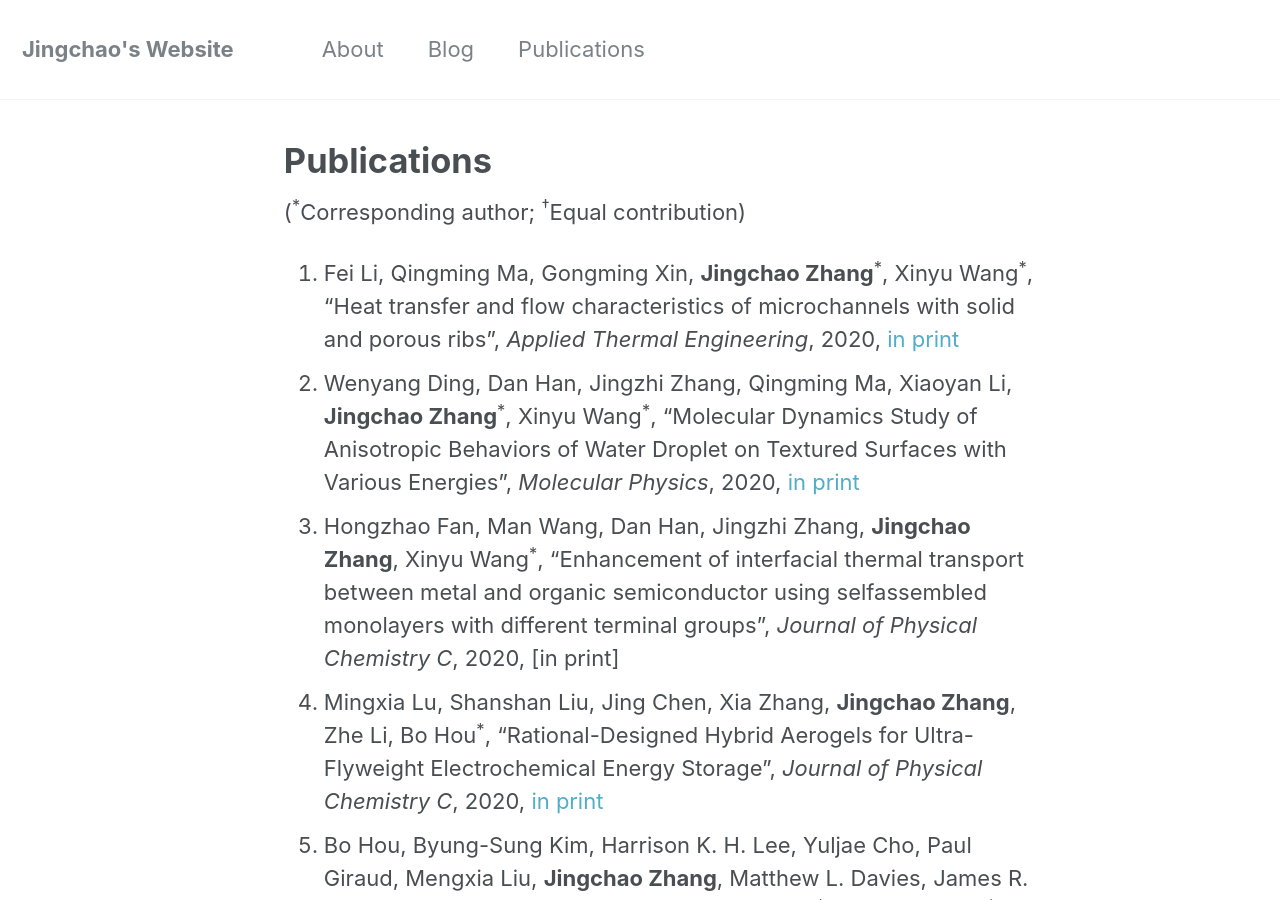
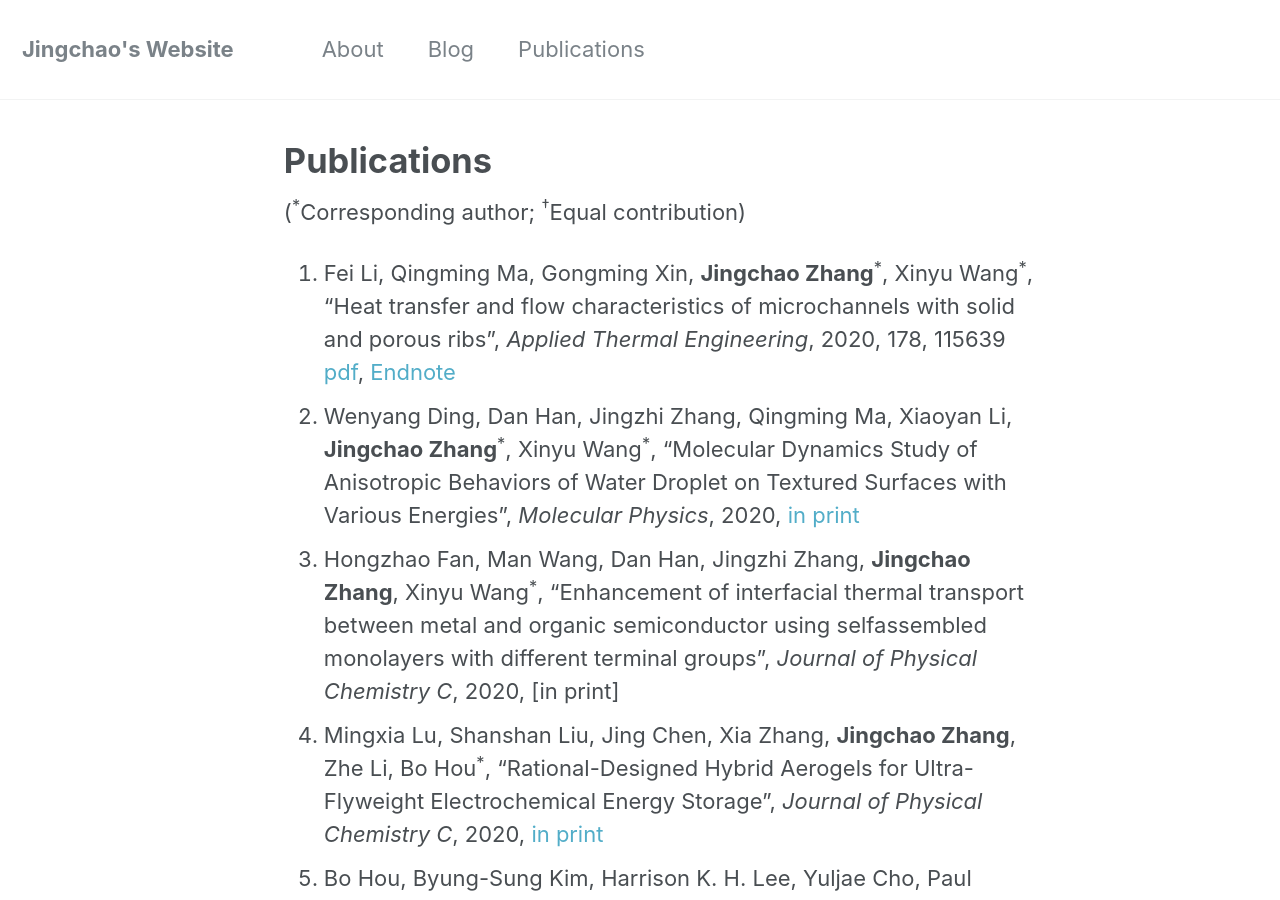
Before and after one commit to JingchaoZhang/JingchaoZhang.github.io, a Jekyll site: the page built from _pages/publications.md, in a window 1280 px wide and 900 px high. Built offline with Jekyll 4.4.1, drawn with Linux system fonts in a browser that asks for light colours.

Commit message:
Update publications.md

```diff
--- a/_pages/publications.md
+++ b/_pages/publications.md
@@ -7,7 +7,7 @@ author_profile: false
 
 (<sup>\*</sup>Corresponding author; <sup>†</sup>Equal contribution)
 
-1. Fei Li, Qingming Ma, Gongming Xin, **Jingchao Zhang**<sup>\*</sup>, Xinyu Wang<sup>\*</sup>, "Heat transfer and flow characteristics of microchannels with solid and porous ribs", *Applied Thermal Engineering*, 2020, [in print](https://www.sciencedirect.com/science/article/abs/pii/S1359431120331215)
+1. Fei Li, Qingming Ma, Gongming Xin, **Jingchao Zhang**<sup>\*</sup>, Xinyu Wang<sup>\*</sup>, "Heat transfer and flow characteristics of microchannels with solid and porous ribs", *Applied Thermal Engineering*, 2020, 178, 115639 [pdf](https://drive.google.com/file/d/1L4Ve3W8WaWSMiDQL0IOmuG8vqyqlnQkV/view?usp=sharing), [Endnote](https://drive.google.com/uc?export=download&id=1_pSbhmsLvi6zaxLrK406ANJVZ-SqrVFH)
 1. Wenyang Ding, Dan Han, Jingzhi Zhang, Qingming Ma, Xiaoyan Li, **Jingchao Zhang**<sup>\*</sup>, Xinyu Wang<sup>\*</sup>, "Molecular Dynamics Study of Anisotropic Behaviors of Water Droplet on Textured Surfaces with Various Energies", *Molecular Physics*, 2020, [in print](https://www.tandfonline.com/doi/full/10.1080/00268976.2020.1785028?scroll=top&needAccess=true&)
 1. Hongzhao Fan, Man Wang, Dan Han, Jingzhi Zhang, **Jingchao Zhang**, Xinyu Wang<sup>\*</sup>, "Enhancement of interfacial thermal transport between metal and organic semiconductor using selfassembled monolayers with different terminal groups", *Journal of Physical Chemistry C*, 2020, [in print]
 1. Mingxia Lu, Shanshan Liu, Jing Chen, Xia Zhang, **Jingchao Zhang**, Zhe Li, Bo Hou<sup>\*</sup>, "Rational-Designed Hybrid Aerogels for Ultra-Flyweight Electrochemical Energy Storage", *Journal of Physical Chemistry C*, 2020, [in print](https://pubs.acs.org/doi/10.1021/acs.jpcc.0c02217)
```
